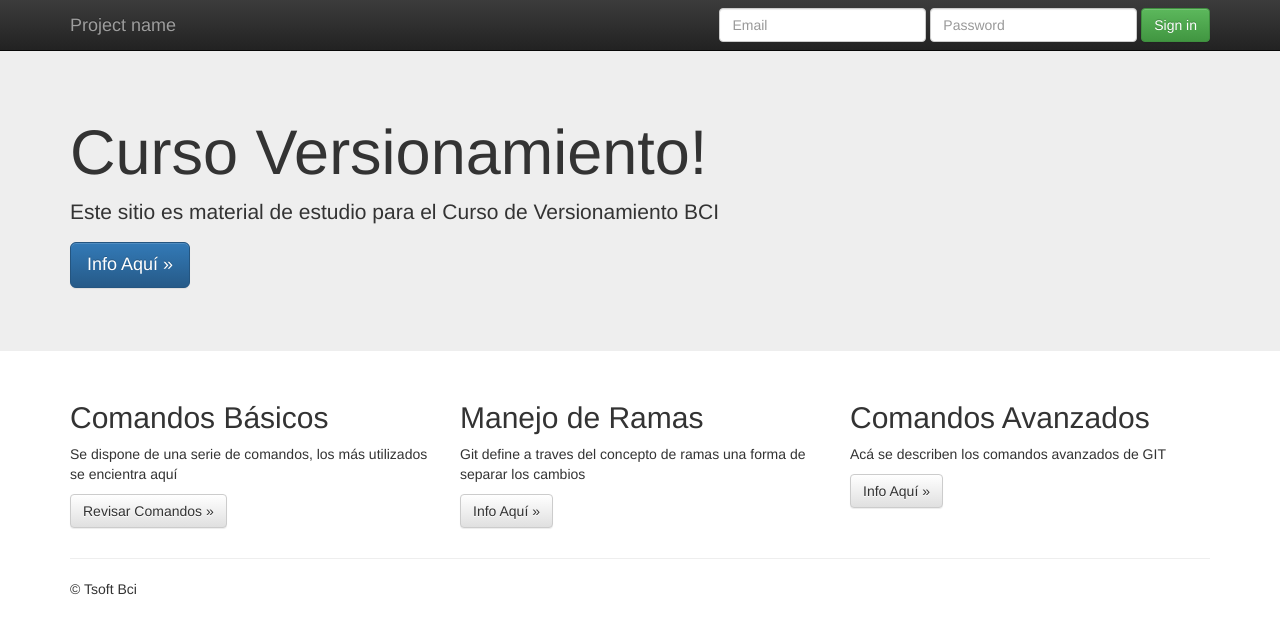
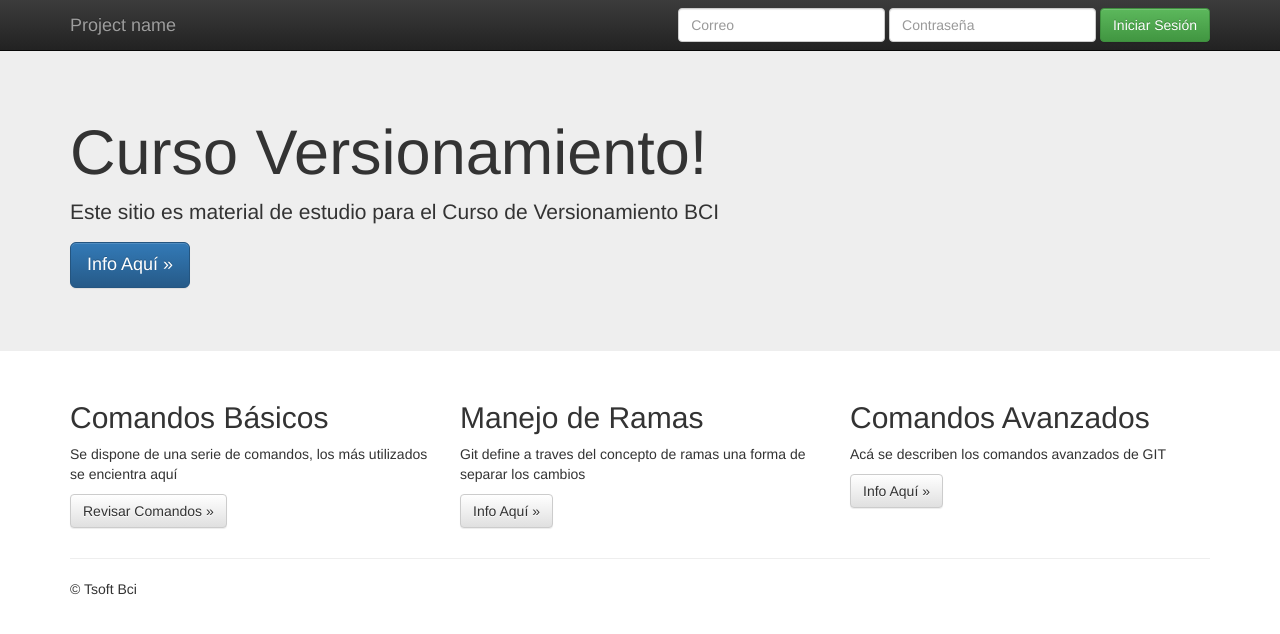
Before and after one commit to RichyMadrid/Trabajo2_Richard_Ureta, a plain HTML site: page index.html in a window 1280 px wide. Drawn offline with nearby package versions, Linux system fonts and the light colour scheme.

Commit message:
Se agrega inicio de sesión

```diff
--- a/index.html
+++ b/index.html
@@ -41,12 +41,12 @@
         <div id="navbar" class="navbar-collapse collapse">
           <form class="navbar-form navbar-right" role="form">
             <div class="form-group">
-              <input type="text" placeholder="Email" class="form-control">
+              <input type="text" placeholder="Correo" class="form-control">
             </div>
             <div class="form-group">
-              <input type="password" placeholder="Password" class="form-control">
+              <input type="password" placeholder="Contraseña" class="form-control">
             </div>
-            <button type="submit" class="btn btn-success">Sign in</button>
+            <button type="submit" class="btn btn-success">Iniciar Sesión</button>
           </form>
         </div><!--/.navbar-collapse -->
       </div>
```
